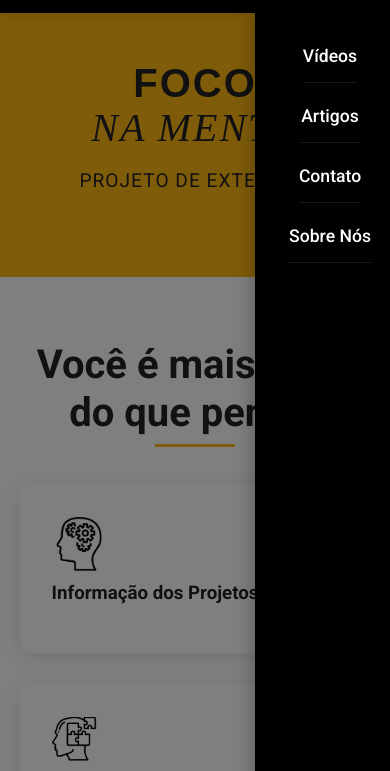
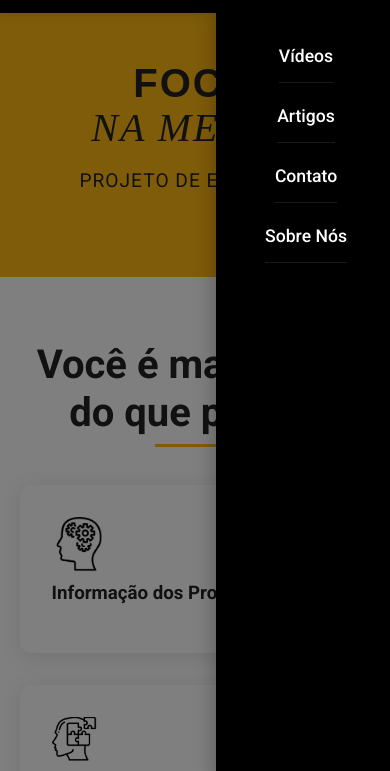
Before and after one commit to parzival669/Foco_na_Mente, a plain HTML site: page index.html in a window 390 px wide. Both pictures are taken after a click on the button "Menu". Shown: the part 60-831 px from the top of the page. Drawn offline with Linux system fonts and the light colour scheme.

Commit message:
FIX: NAV MENU

```diff
--- a/style.css
+++ b/style.css
@@ -215,7 +215,7 @@ h1, h2, h3, h4, h5, h6 {
     top: 0;
     left: -100%;
     width: 100%;
-    max-width: 150px;
+    max-width: 200px;
     height: 100vh;
     background: var(--color-dark);
     flex-direction: column;
@@ -226,7 +226,7 @@ h1, h2, h3, h4, h5, h6 {
   }
 
   .nav-menu.active {
-    transform: translateX(170%);
+    transform: translateX(125%);
     box-shadow: 0 0 20px rgba(0,0,0,0.3);
   }
 
@@ -268,6 +268,28 @@ h1, h2, h3, h4, h5, h6 {
     font-size: 1.6rem;
 
   }
+}
+@media (max-width: 390px) {
+  .nav-menu {
+    position: fixed;
+    top: 0;
+    left: -100%;
+    width: 100%;
+    max-width: 180px;
+    height: 100vh;
+    background: var(--color-dark);
+    flex-direction: column;
+    padding: 5rem 2rem;
+    transition: transform 0.3s ease;
+    z-index: 1000;
+    margin: 0;
+  }
+
+  .nav-menu.active {
+    transform: translateX(120%);
+    box-shadow: 0 0 20px rgba(0,0,0,0.3);
+  }
+
 }
 
 
```
